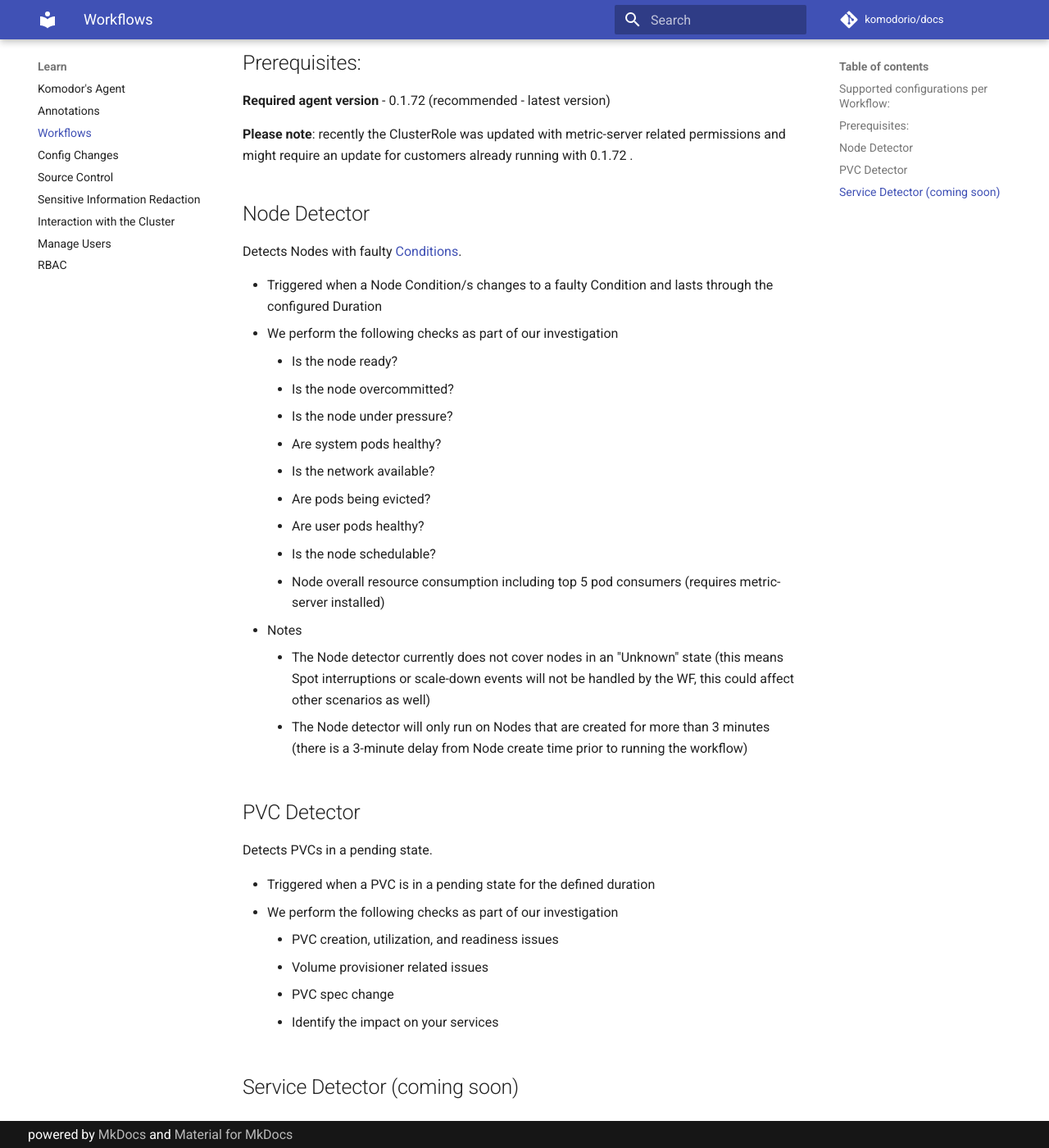
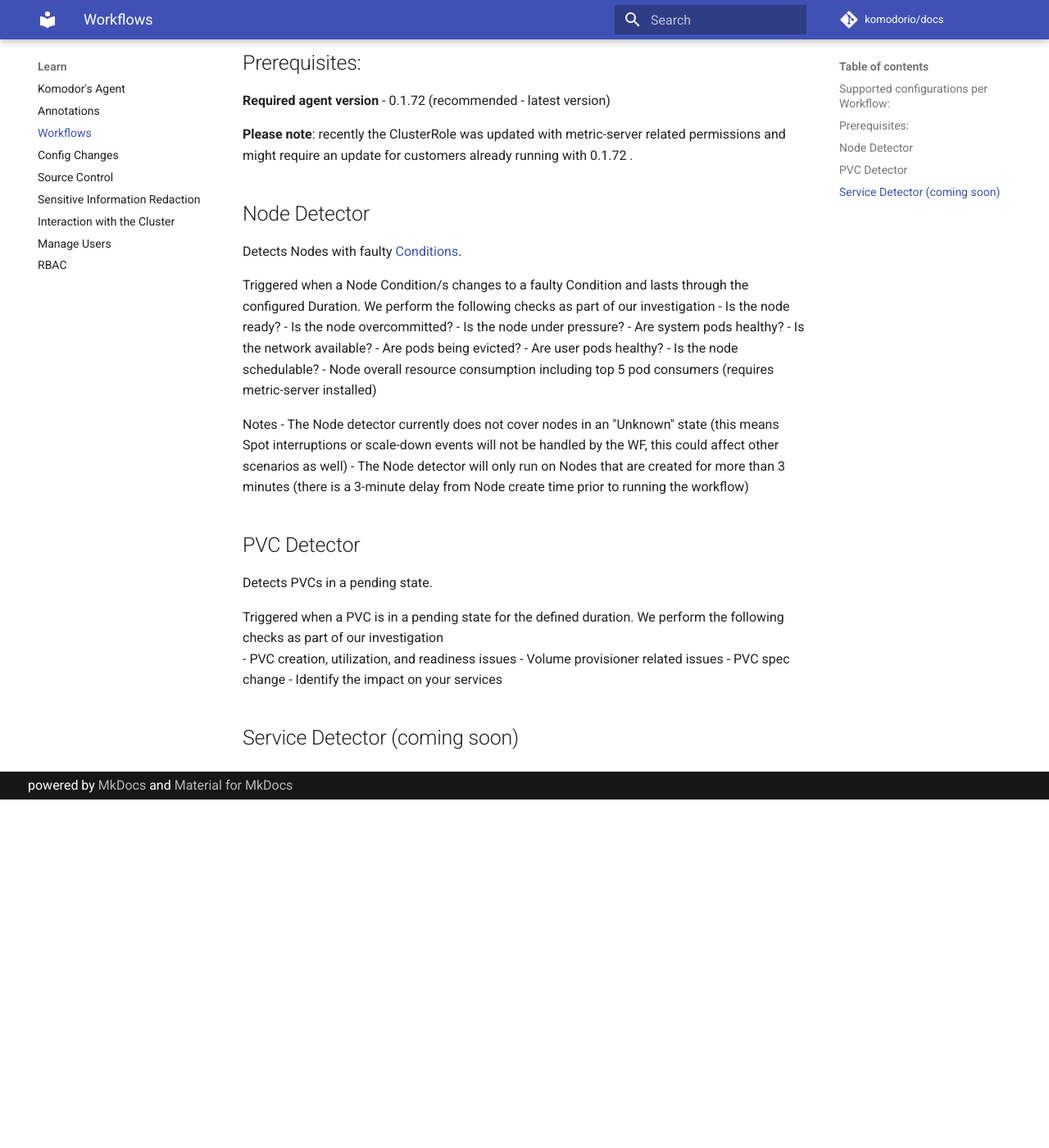
Before and after one commit to komodorio/docs, an MkDocs documentation site: the page built from docs/Learn/Workflows.md, in a window 1280 px wide and 1400 px high, scrolled down 495 px. Shown: the whole window at 82% size. Built offline with MkDocs 1.6.1 and Material for MkDocs 9.7.7, drawn with Linux system fonts in a browser that asks for light colours; comment, search, counter and statistics services are not loaded; after the commit the page ends 1470 px from its top, so only the background shows below that.

```diff
--- a/docs/Learn/Workflows.md
+++ b/docs/Learn/Workflows.md
@@ -17,8 +17,8 @@ Komodor Workflows are built to detect different scenarios, investigate certain a
 ## Node Detector
 Detects Nodes with faulty [Conditions](https://kubernetes.io/docs/concepts/architecture/nodes/#condition).
 
-- Triggered when a Node Condition/s changes to a faulty Condition and lasts through the configured Duration
-- We perform the following checks as part of our investigation
+Triggered when a Node Condition/s changes to a faulty Condition and lasts through the configured Duration.
+We perform the following checks as part of our investigation
     - Is the node ready?
     - Is the node overcommitted?
     - Is the node under pressure?
@@ -29,15 +29,15 @@ Detects Nodes with faulty [Conditions](https://kubernetes.io/docs/concepts/archi
     - Is the node schedulable?
     - Node overall resource consumption including top 5 pod consumers (requires metric-server installed)
 
-- Notes
+Notes
     - The Node detector currently does not cover nodes in an "Unknown" state (this means Spot interruptions or scale-down events will not be handled by the WF, this could affect other scenarios as well)
     - The Node detector will only run on Nodes that are created for more than 3 minutes (there is a 3-minute delay from Node create time prior to running the workflow)
 
 ## PVC Detector
 Detects PVCs in a pending state.
 
-- Triggered when a PVC is in a pending state for the defined duration
-- We perform the following checks as part of our investigation
+Triggered when a PVC is in a pending state for the defined duration.
+We perform the following checks as part of our investigation
     - PVC creation, utilization, and readiness issues
     - Volume provisioner related issues
     - PVC spec change
```
